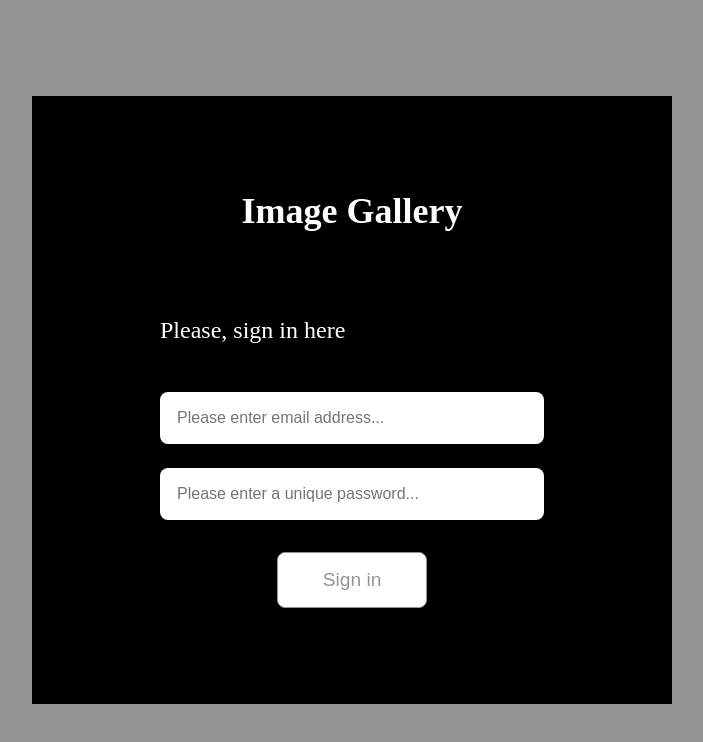
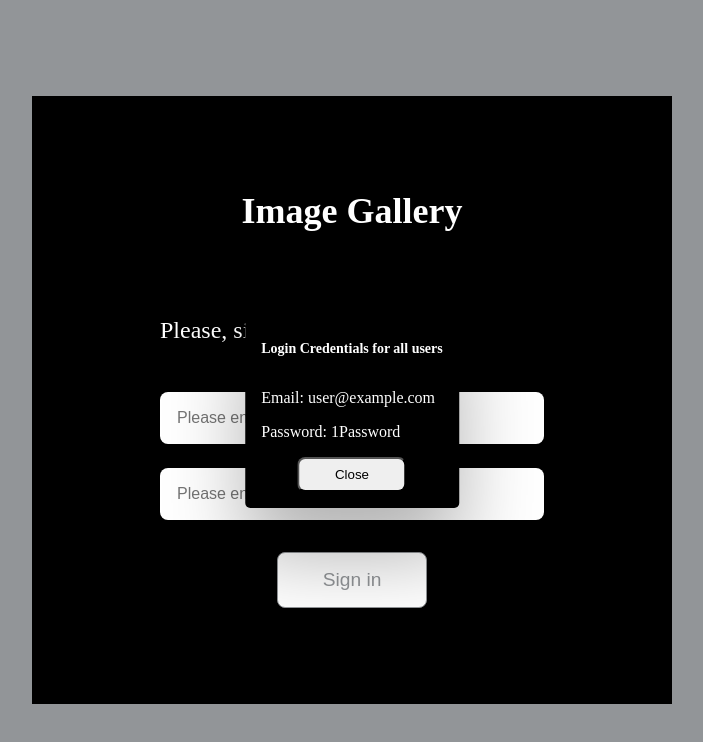
Before and after one commit to MUFTIATBAKARE/galleria-, a React (Vite) app: page / in a window 1280 px wide. Shown: the top 742 px of the page, without its empty margins (288-991 px from the left). Built offline with nearby package versions, Linux system fonts and the light colour scheme; no server answers; the HTML template or start-up script is replaced by a standard one.

Commit message:
feat: show modal for user credentials

```diff
--- a/src/App.css
+++ b/src/App.css
@@ -108,6 +108,33 @@ li:active {
 }
 .gallery-container img:active {
   cursor: grabbing;
+}
+.toast {
+  position: absolute;
+  top: 50%;
+  left: 50%;
+  transform: translate(-50%, -50%);
+  padding: 16px;
+  border-radius: 5px;
+  background-color: #000;
+  box-shadow: 0 3rem 5rem rgba(0, 0, 0, 0.3);
+  z-index: 15;
+  color: #fff;
+  text-align: center;
+}
+.toast-content {
+  text-align: justify;
+}
+.toast p {
+  font-size: 16px;
+}
+.toast h6 {
+  font-size: 14px;
+}
+.toast-btn {
+  padding: 8px;
+  border-radius: 8px;
+  width: 60%;
 }
 /* Tablet */
 @media screen and (min-width: 501px) and (max-width: 768px) {
--- /dev/null
+++ b/src/components/Toast.jsx
@@ -0,0 +1,26 @@
+import { useState } from "react";
+
+function Toast() {
+  const [toastMessage, setToastMessage] = useState(true);
+  const closeToastMessage = () => {
+    setToastMessage(false);
+  };
+  return (
+    <>
+      {toastMessage && (
+        <div className="toast">
+          <h6>Login Credentials for all users</h6>
+          <span className="toast-content">
+            <p>Email: user@example.com</p>
+            <p>Password: 1Password</p>
+          </span>
+          <button className="toast-btn" onClick={closeToastMessage}>
+            Close
+          </button>
+        </div>
+      )}
+    </>
+  );
+}
+
+export default Toast;
--- a/src/pages/Auth.jsx
+++ b/src/pages/Auth.jsx
@@ -2,6 +2,7 @@ import { useState, useEffect } from "react";
 import { auth } from "../config/firebase";
 import { signInWithEmailAndPassword, onAuthStateChanged } from "firebase/auth";
 import { useNavigate } from "react-router-dom";
+import Toast from "../components/Toast";
 
 function Auth() {
   const [email, setEmail] = useState("");
@@ -22,7 +23,6 @@ function Auth() {
       }
     });
 
-    // Clean up the listener when the component unmounts
     return () => {
       unsubscribe();
     };
@@ -31,7 +31,6 @@ function Auth() {
   const signIn = async () => {
     try {
       await signInWithEmailAndPassword(auth, email, password);
-      // The onAuthStateChanged listener will handle the navigation.
     } catch (error) {
       console.error(error);
       setError(error);
@@ -39,9 +38,10 @@ function Auth() {
   };
 
   return (
+    <>
+      <Toast />
       <div className="auth_container">
         {error && <div>{`${error}`}</div>}
-
         <h2>Image Gallery</h2>
         <div className="auth_content">
           <p>Please, sign in here</p>
@@ -63,6 +63,7 @@ function Auth() {
           Sign in
         </button>
       </div>
+    </>
   );
 }
 
```
Lines whose indentation alone changed are shown as unchanged.
